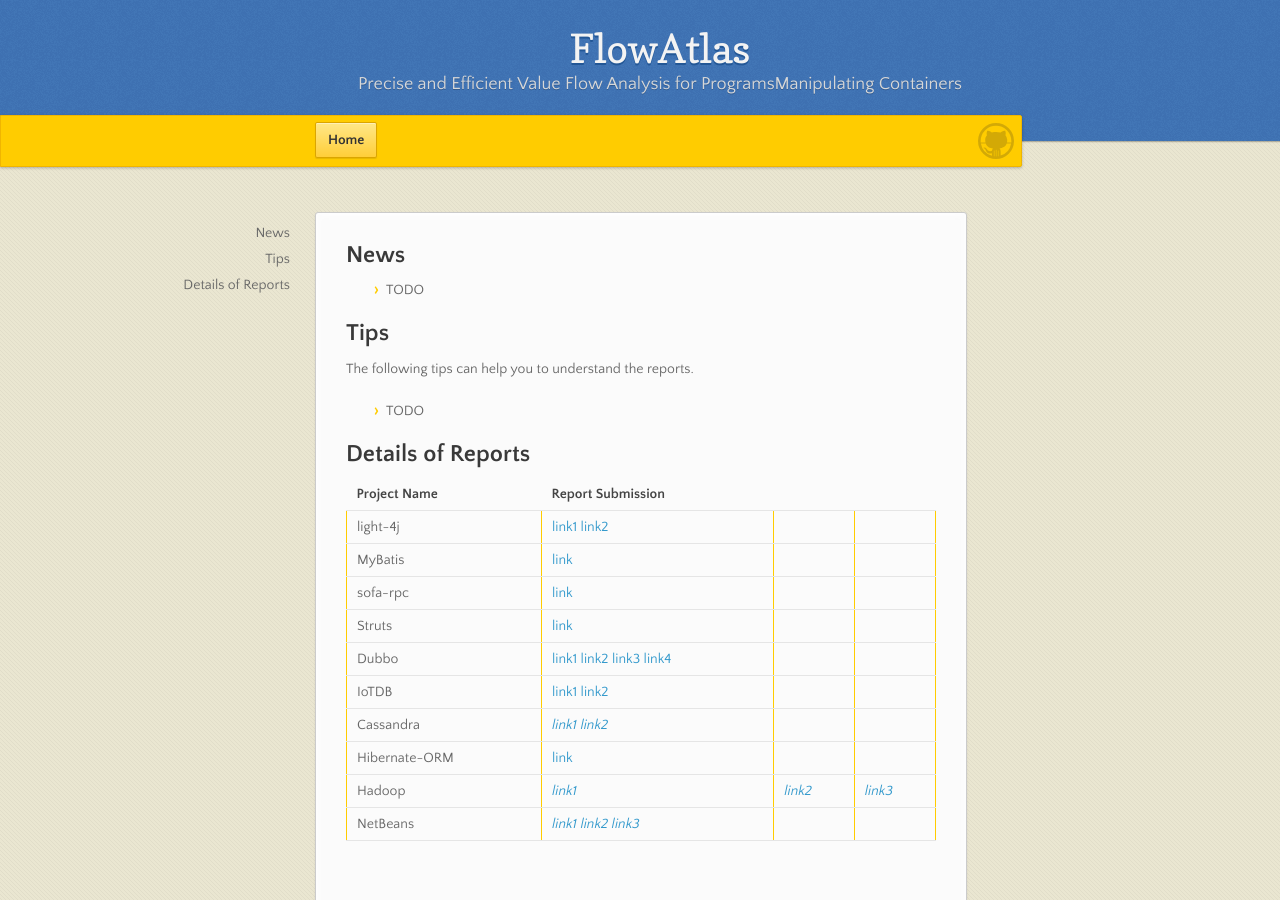
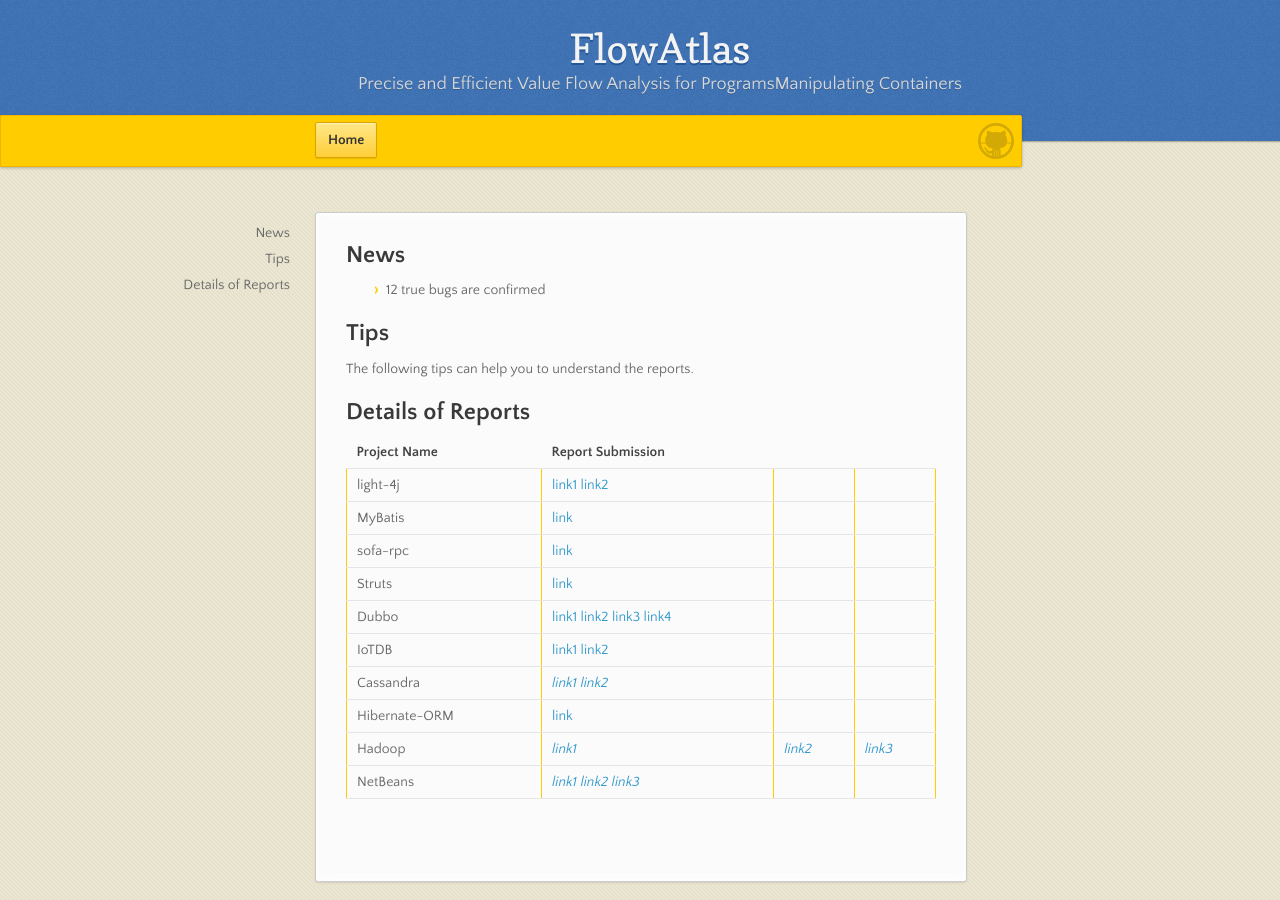
Before and after one commit to containerAnalyzer/containerAnalyzer.GitHub.io, a Jekyll site: the page built from index.md, in a window 1280 px wide and 900 px high. Built offline with Jekyll 4.4.1, drawn with Linux system fonts in a browser that asks for light colours.

```diff
--- a/index.md
+++ b/index.md
@@ -7,11 +7,10 @@ title: FlowAtlas
 ---
 
 ## News
-- TODO
+- 12 true bugs are confirmed
 
 ## Tips
 The following tips can help you to understand the reports.
-- TODO
 
 ## Details of Reports
 
```
